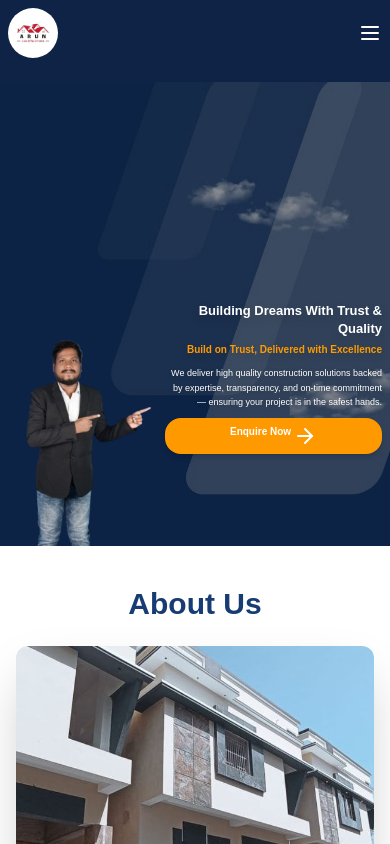
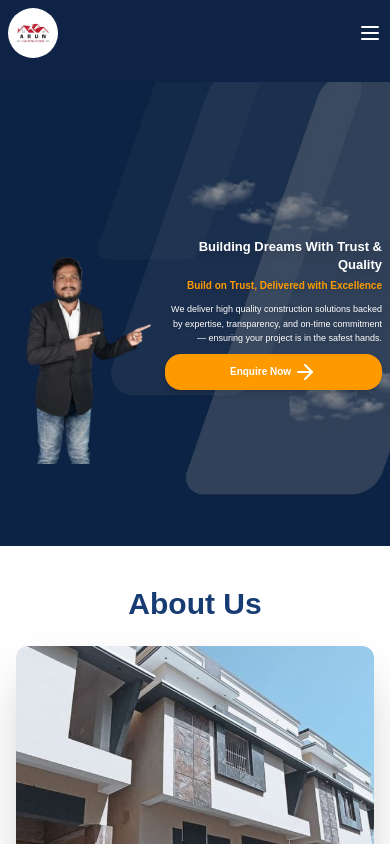
Before and after one commit to digitalservice-001/Arun-constructions, a Next.js app: page / in a window 390 px wide. Shown: the top 844 px of the page. Built offline with nearby package versions, Linux system fonts and the light colour scheme.

Commit message:
button alignment

```diff
--- a/src/app/page.js
+++ b/src/app/page.js
@@ -189,19 +189,19 @@ export default function Home() {
         {/* Content */}
         <div className="relative z-20 h-full flex items-center justify-between max-w-7xl mx-auto px-2 sm:px-6 lg:px-16">
           {/* Foreground Image (bottom aligned, always left) */}
-          <div className="relative w-[42%] sm:w-[55%] md:w-[40%] lg:w-[38%] h-full flex items-end">
+          <div className="relative w-[42%] sm:w-[55%] md:w-[40%] lg:w-[38%] h-[300px] sm:h-full flex items-end">
             <Image
               src="/homepage/hero2.png"
               alt="Hero"
-              width={1000}
-              height={1000}
+              width={800}
+              height={800}
               priority
               className="object-contain w-full h-auto"
             />
           </div>
 
           {/* Text Content (always right, centered vertically) */}
-          <div className="w-[58%] sm:w-[55%] md:w-[60%] lg:w-[62%] sm:mt-[6rem] mt-[8rem] text-right flex flex-col justify-center">
+          <div className="w-[58%] sm:w-[55%] md:w-[60%] lg:w-[62%] text-right flex flex-col justify-center">
             <h2 className="text-white text-[13px] sm:text-lg md:text-3xl lg:text-5xl font-bold leading-snug drop-shadow-lg">
               Building Dreams With Trust & Quality
             </h2>
@@ -218,7 +218,8 @@ export default function Home() {
               href={"/contact-us"}
               className="mt-2 flex gap-0.5 justify-center sm:mt-5 bg-amber-500 text-white text-center rounded-2xl px-3 sm:px-6 lg:px-8 py-1.5 sm:py-3 lg:py-3.5 text-[10px] sm:text-sm md:text-base font-bold shadow-md hover:bg-amber-600 transition duration-300"
             >
-              Enquire Now <ArrowRight />
+              <span className="flex mt-1  sm:mt-0">Enquire Now</span>
+              <ArrowRight />
             </Link>
           </div>
         </div>
```
